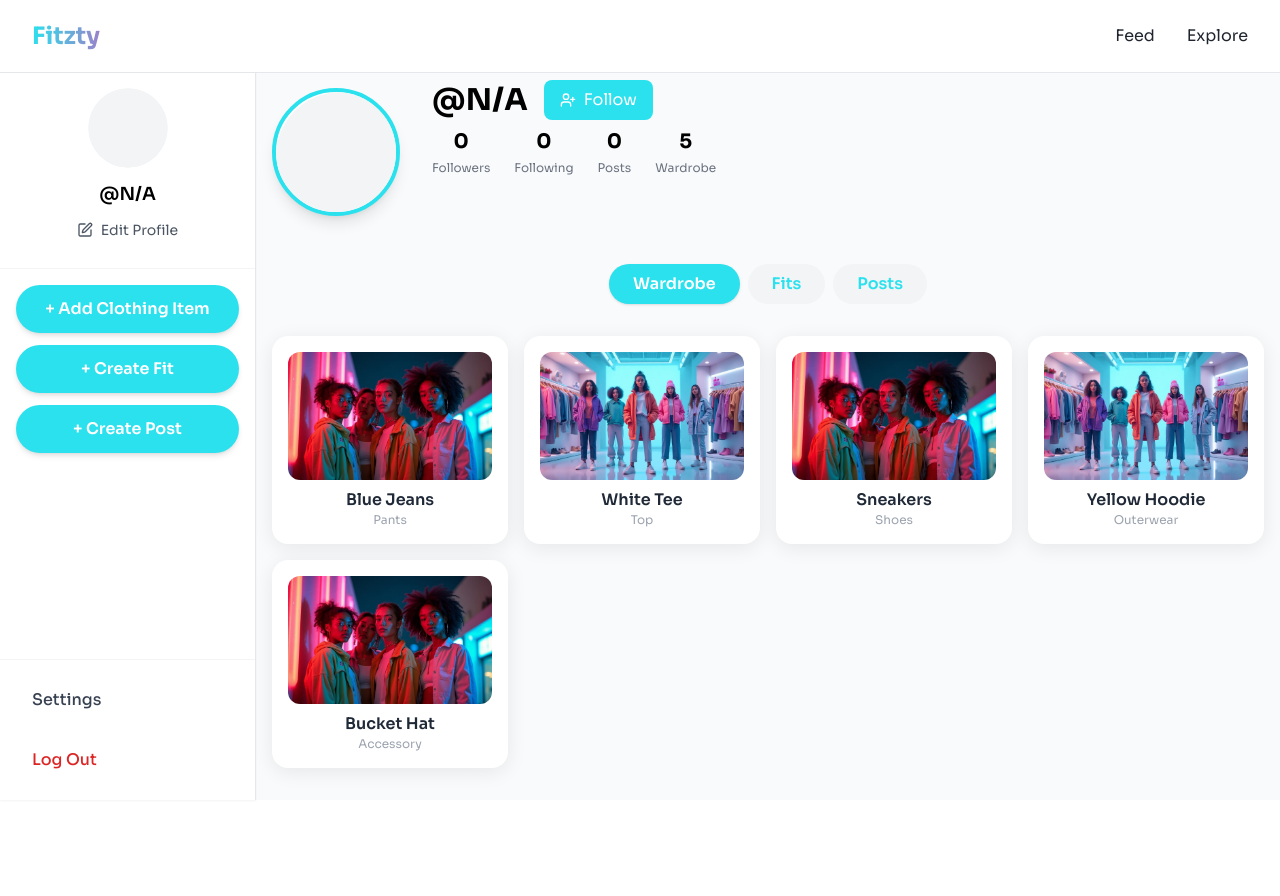
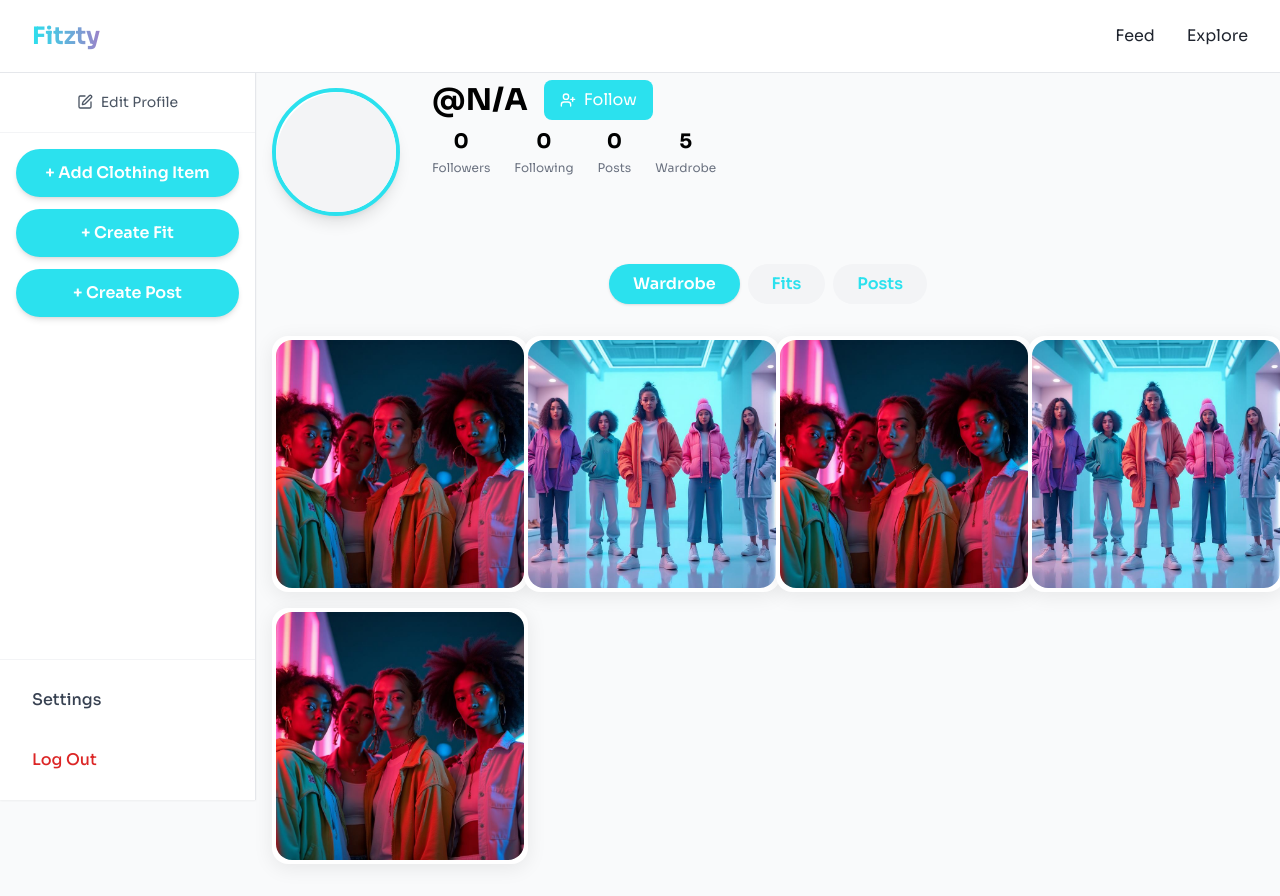
Before and after one commit to Daivya-Shah/Fitzty, a React (Vite) app: page /profile in a window 1280 px wide. Before the commit the page ends 800 px from the top, so only its background shows below. Built offline with nearby package versions, Linux system fonts and the light colour scheme.

Commit message:
Changes made

```diff
--- a/index.html
+++ b/index.html
@@ -6,7 +6,7 @@
     <meta name="viewport" content="width=device-width, initial-scale=1.0" />
     <title>Fitzty</title>
     <meta name="description" content="" />
-    <meta name="author" content="Rezaul Karim Arif" />
+    <meta name="author" content="Daivya Shah" />
     <meta property="og:image" content="/og-image-update.png" />
   </head>
 
--- a/src/components/Navbar.tsx
+++ b/src/components/Navbar.tsx
@@ -54,7 +54,7 @@ const Navbar = () => {
             if (isProfile) {
               window.location.href = "/";
             } else {
-              scrollToTop();
+            scrollToTop();
             }
           }}
           aria-label="Fitzty"
@@ -83,7 +83,7 @@ const Navbar = () => {
             isHome ? (
               <a href="#features" className="nav-link">Features</a>
             ) : (
-              <a href="/explore" className="nav-link">Explore</a>
+          <a href="/explore" className="nav-link">Explore</a>
             )
           )}
         </nav>
@@ -121,7 +121,7 @@ const Navbar = () => {
             isHome ? (
               <a href="#features" className="text-xl font-medium py-3 px-6 w-full text-center rounded-lg hover:bg-gray-100">Features</a>
             ) : (
-              <a href="/explore" className="text-xl font-medium py-3 px-6 w-full text-center rounded-lg hover:bg-gray-100">Explore</a>
+          <a href="/explore" className="text-xl font-medium py-3 px-6 w-full text-center rounded-lg hover:bg-gray-100">Explore</a>
             )
           )}
         </nav>
--- a/src/pages/Profile.tsx
+++ b/src/pages/Profile.tsx
@@ -121,22 +121,16 @@ const Profile = () => {
       <div className="flex">
         {/* Sidebar */}
         <div className="fixed left-0 top-0 h-full w-64 bg-white border-r border-gray-200 shadow-sm flex flex-col pt-20 z-40">
-          {/* Profile Section */}
-          <div className="flex flex-col items-center pt-2 pb-6 border-b border-gray-100">
-            <Avatar className="w-20 h-20 mb-3">
-              <AvatarImage src={profileData.avatar_url || undefined} alt="Profile" />
-              <AvatarFallback className="text-2xl">{profileData.username?.[0]?.toUpperCase() || user?.user_metadata?.username?.[0]?.toUpperCase() || ""}</AvatarFallback>
-            </Avatar>
-            <h3 className="font-semibold text-lg">@{profileData.username || user?.user_metadata?.username || "N/A"}</h3>
+          {/* Edit Profile Button */}
+          <div className="flex flex-col items-center pt-2 pb-4 border-b border-gray-100">
             <button
               onClick={() => setShowEditModal(true)}
-              className="flex items-center gap-2 mt-2 px-3 py-1 text-sm text-gray-600 hover:bg-gray-100 rounded-lg transition-colors"
+              className="flex items-center gap-2 px-3 py-1 text-sm text-gray-600 hover:bg-gray-100 rounded-lg transition-colors"
             >
               <Edit className="w-4 h-4" />
               Edit Profile
             </button>
           </div>
-
           {/* Action Buttons */}
           <div className="flex-1 p-4 space-y-3">
             <button
@@ -256,10 +250,8 @@ const Profile = () => {
           <div className="mb-8">
             <div className="grid grid-cols-2 sm:grid-cols-3 md:grid-cols-4 gap-4">
               {wardrobe.map((item) => (
-                <div key={item.id} className="rounded-2xl overflow-hidden shadow-elegant bg-white flex flex-col items-center p-4">
-                  <img src={item.image} alt={item.name} className="w-full h-32 object-cover rounded-xl mb-2" />
-                  <div className="text-base font-semibold text-gray-800">{item.name}</div>
-                  <div className="text-xs text-gray-400 capitalize">{item.type}</div>
+                <div key={item.id} className="rounded-2xl overflow-hidden shadow-elegant bg-white flex items-center justify-center aspect-square w-48 h-48 sm:w-64 sm:h-64 mx-auto p-1">
+                  <img src={item.image} alt={item.name} className="w-full h-full object-cover rounded-2xl" />
                 </div>
               ))}
             </div>
```
Also changed, not shown: src/components/Hero.tsx (indentation only), 1 other file (tests, documents, lock files or other folders).
